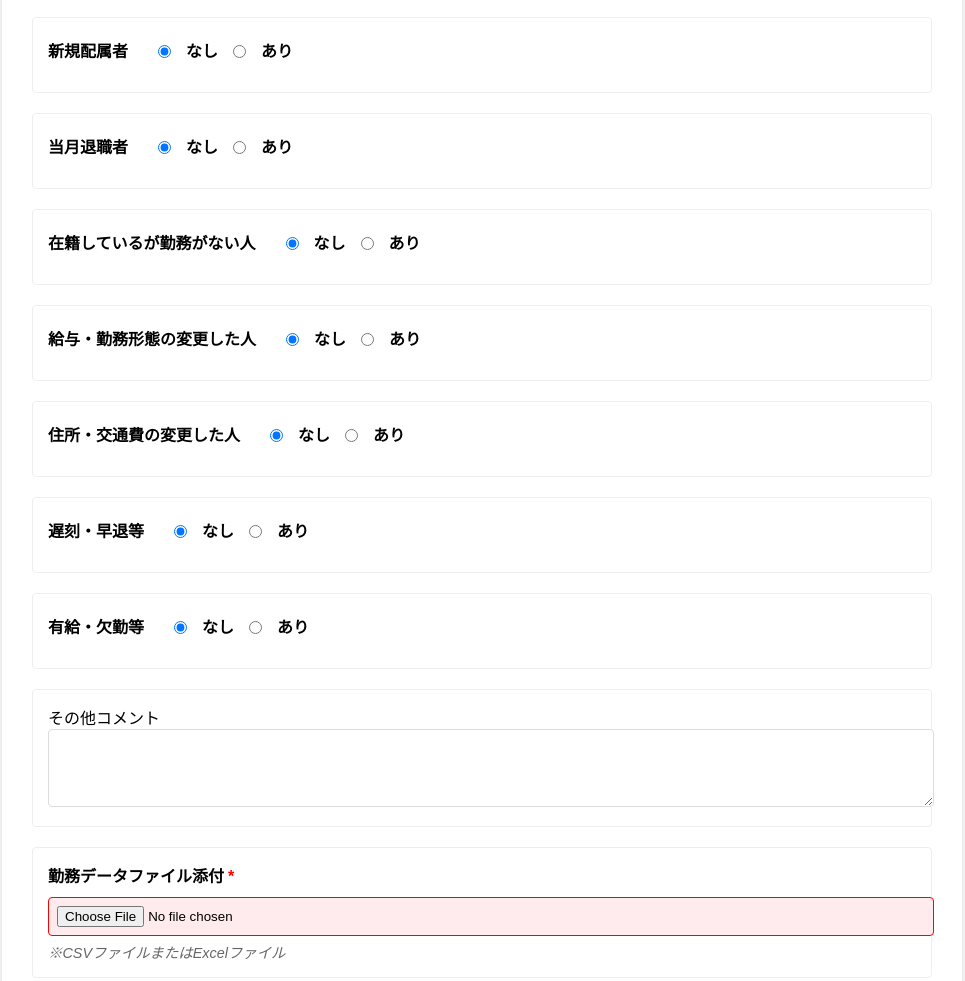
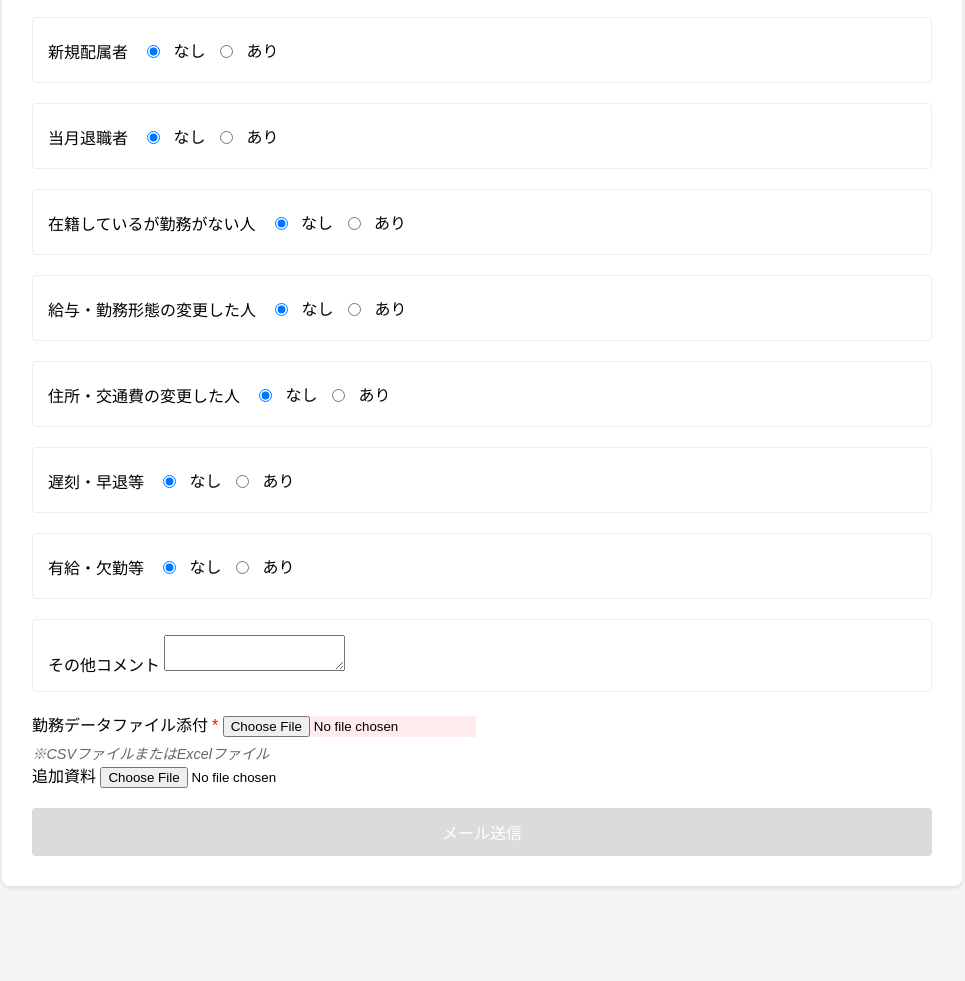
Before and after one commit to CloverGroup/monthly-cost-form, a plain HTML site: page index.html in a window 1280 px wide. Shown: the part 344-1325 px from the top of the page, without its empty margins (158-1123 px from the left). After the commit the page ends 1250 px from the top, so only its background shows below. Drawn offline with Linux system fonts and the light colour scheme.

Commit message:
Update styles.css

```diff
--- a/styles.css
+++ b/styles.css
@@ -269,54 +269,6 @@ textarea.invalid,
     background-color: #45a049;
 }
 
-.section-title {
-    display: flex;
-    align-items: center;
-    gap: 15px;
-    margin-bottom: 10px;
-    font-weight: bold;
-}
-
-textarea {
-    width: 100%;
-    min-height: 60px;
-    resize: vertical;
-    padding: 8px;
-    border: 1px solid #ddd;
-    border-radius: 4px;
-}
-
-.file-upload-container {
-    margin-top: 20px;
-    padding: 15px;
-    border: 1px solid #eee;
-    border-radius: 4px;
-}
-
-.file-upload-container label {
-    display: block;
-    margin-bottom: 10px;
-    font-weight: bold;
-}
-
-.file-input {
-    width: 100%;
-    padding: 8px;
-    border: 1px solid #ddd;
-    border-radius: 4px;
-    background-color: white;
-}
-
-input[type="checkbox"] {
-    margin-right: 5px;
-    cursor: pointer;
-}
-
-input[type="radio"] {
-    margin-right: 5px;
-    cursor: pointer;
-}
-
 #salaryChangeContainer .entry-row,
 #addressChangeContainer .entry-row {
     display: flex;
```
